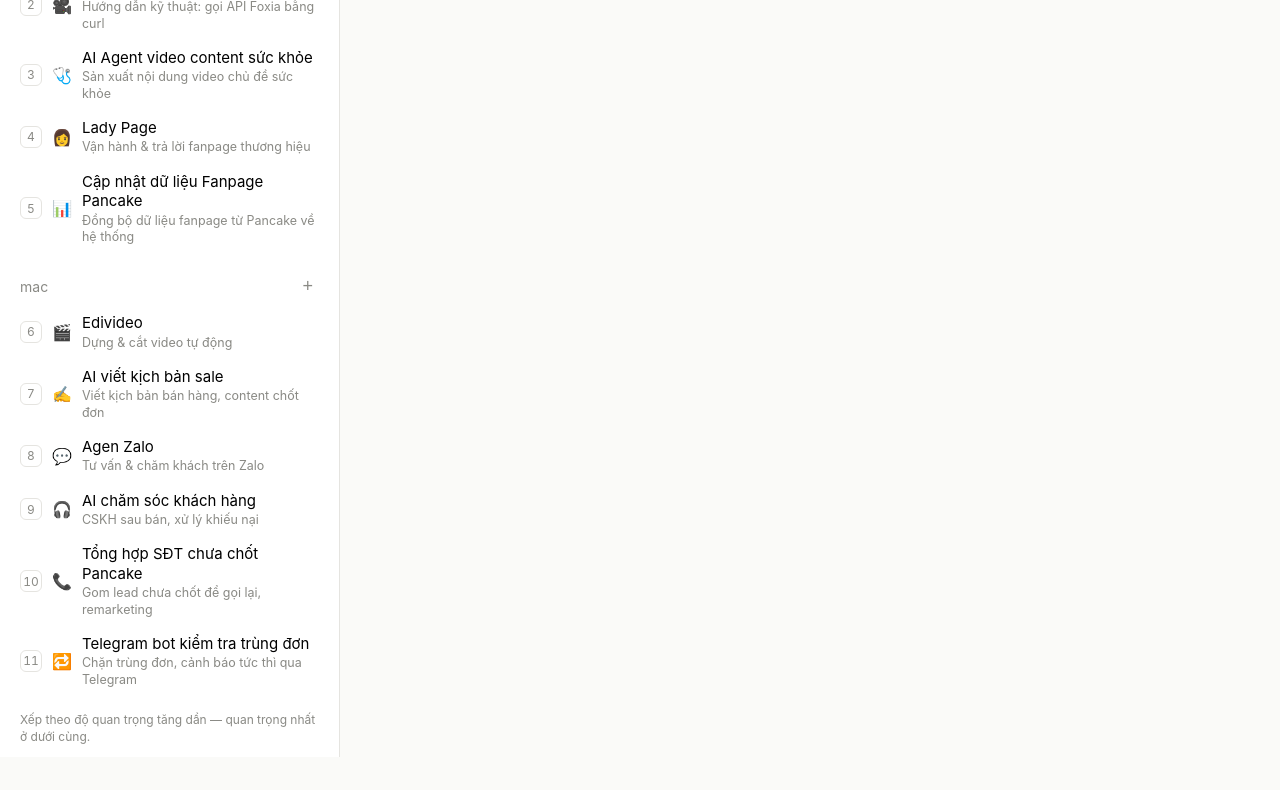
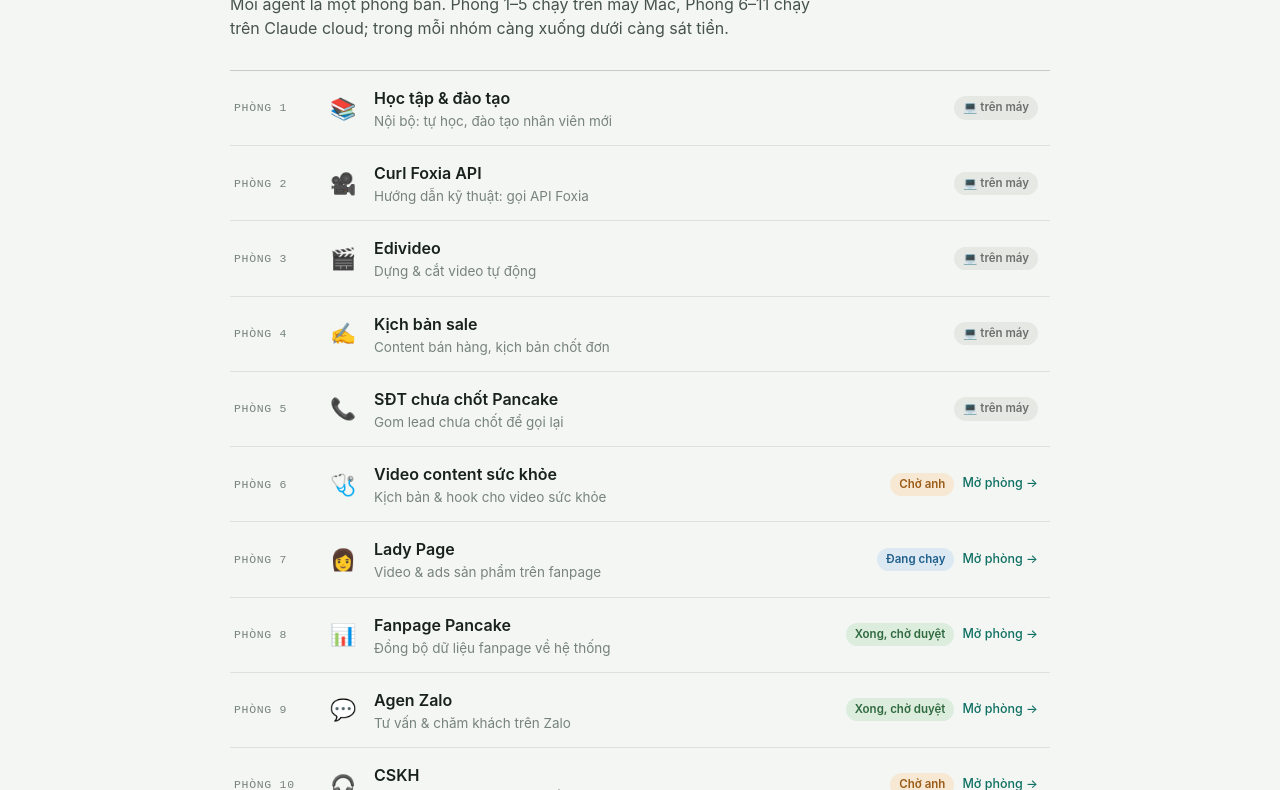
Before and after one commit to phamvanson19111993-cell/ai-agent-check-don, a plain HTML site: page index.html in a window 1280 px wide. Shown: the part 134-924 px from the top of the page. Before the commit the page ends 891 px from the top, so only its background shows below. Drawn offline with Linux system fonts and the light colour scheme.

Commit message:
Sổ 11 phòng AI: phòng máy Mac lên đầu, kèm trạng thái và link mở phòng (#2)
Phòng 1-5 chạy trên máy Mac, Phòng 6-11 trên Claude cloud; trong mỗi nhóm giữ thứ tự ưu tiên tăng dần. agents.js là nguồn dữ liệu duy nhất, số phòng tự chạy lại khi đổi thứ tự.

```diff
--- a/agents.js
+++ b/agents.js
@@ -1,25 +1,18 @@
-// Danh sách AI Agent — sắp xếp theo độ quan trọng TĂNG DẦN:
-// ít quan trọng ở trên, quan trọng nhất ở dưới cùng.
-window.AGENT_GROUPS = [
-  {
-    name: 'ai-agent-check-don',
-    agents: [
-      { icon: '📚', name: 'AI agent học tập và đào tạo',     role: 'Nội bộ: tự học, đào tạo nhân viên mới' },
-      { icon: '🎥', name: 'Video hướng dẫn curl Foxia API',  role: 'Hướng dẫn kỹ thuật: gọi API Foxia bằng curl' },
-      { icon: '🩺', name: 'AI Agent video content sức khỏe', role: 'Sản xuất nội dung video chủ đề sức khỏe' },
-      { icon: '👩', name: 'Lady Page',                        role: 'Vận hành & trả lời fanpage thương hiệu' },
-      { icon: '📊', name: 'Cập nhật dữ liệu Fanpage Pancake', role: 'Đồng bộ dữ liệu fanpage từ Pancake về hệ thống' }
-    ]
-  },
-  {
-    name: 'mac',
-    agents: [
-      { icon: '🎬', name: 'Edivideo',                         role: 'Dựng & cắt video tự động' },
-      { icon: '✍️', name: 'AI viết kịch bản sale',            role: 'Viết kịch bản bán hàng, content chốt đơn' },
-      { icon: '💬', name: 'Agen Zalo',                         role: 'Tư vấn & chăm khách trên Zalo' },
-      { icon: '🎧', name: 'AI chăm sóc khách hàng',           role: 'CSKH sau bán, xử lý khiếu nại' },
-      { icon: '📞', name: 'Tổng hợp SĐT chưa chốt Pancake',   role: 'Gom lead chưa chốt để gọi lại, remarketing' },
-      { icon: '🔁', name: 'Telegram bot kiểm tra trùng đơn',  role: 'Chặn trùng đơn, cảnh báo tức thì qua Telegram' }
-    ]
-  }
+// 11 phòng AI — nhóm chạy trên máy Mac xếp trước (Phòng 1–5),
+// nhóm chạy trên Claude cloud xếp sau (Phòng 6–11), trong mỗi nhóm giữ thứ tự ưu tiên tăng dần.
+// Đổi thứ tự = đổi vị trí trong mảng này, số phòng tự chạy lại.
+// where: 'mac' (chạy trên máy) | 'cloud' (mở được từ Claude)
+// status: 'wait' (chờ anh) | 'ready' (xong, chờ duyệt) | 'run' (đang chạy) | ''
+window.AGENTS = [
+  { icon: '📚', name: 'Học tập & đào tạo',      role: 'Nội bộ: tự học, đào tạo nhân viên mới',        where: 'mac' },
+  { icon: '🎥', name: 'Curl Foxia API',          role: 'Hướng dẫn kỹ thuật: gọi API Foxia',            where: 'mac' },
+  { icon: '🎬', name: 'Edivideo',                role: 'Dựng & cắt video tự động',                     where: 'mac' },
+  { icon: '✍️', name: 'Kịch bản sale',           role: 'Content bán hàng, kịch bản chốt đơn',          where: 'mac' },
+  { icon: '📞', name: 'SĐT chưa chốt Pancake',   role: 'Gom lead chưa chốt để gọi lại',                where: 'mac' },
+  { icon: '🩺', name: 'Video content sức khỏe',  role: 'Kịch bản & hook cho video sức khỏe',           where: 'cloud', status: 'wait',  session: 'session_01NdQBctgvkQShj1xcjPDnET' },
+  { icon: '👩', name: 'Lady Page',               role: 'Video & ads sản phẩm trên fanpage',            where: 'cloud', status: 'run',   session: 'session_01NKVuC993sRBvHy3My1qzVp' },
+  { icon: '📊', name: 'Fanpage Pancake',         role: 'Đồng bộ dữ liệu fanpage về hệ thống',          where: 'cloud', status: 'ready', session: 'session_01S4GidnKgEJhxx4eWvT9Kx3' },
+  { icon: '💬', name: 'Agen Zalo',               role: 'Tư vấn & chăm khách trên Zalo',                where: 'cloud', status: 'ready', session: 'session_019kdZ7RZ4TytuPHKkn5uBFk' },
+  { icon: '🎧', name: 'CSKH',                    role: 'Chăm sóc sau bán, xử lý khiếu nại',            where: 'cloud', status: 'wait',  session: 'session_0181dYS4ZhTFf6rMjhxWg23c' },
+  { icon: '🔁', name: 'Check trùng đơn',         role: 'Bot Telegram chặn trùng đơn, cảnh báo ngay',   where: 'cloud', status: 'ready', session: 'session_01Kf9BfAZLiJ2CychW21bTn2' }
 ];
--- a/app.js
+++ b/app.js
@@ -1,31 +1,26 @@
-// Render danh sách agent: số thứ tự chạy liên tục qua các nhóm, kèm icon vai trò.
+// Render sổ phòng: đánh số Phòng 1 → Phòng N từ trên xuống.
 (function () {
+  var LABEL = { wait: 'Chờ anh', ready: 'Xong, chờ duyệt', run: 'Đang chạy' };
   var list = document.getElementById('agent-list');
-  var index = 0;
 
-  window.AGENT_GROUPS.forEach(function (group, gi) {
-    if (gi > 0) {
-      var head = document.createElement('div');
-      head.className = 'group-head';
-      head.innerHTML = '<span>' + group.name + '</span><button class="icon-btn" title="Thêm vào ' + group.name + '">+</button>';
-      list.appendChild(head);
-    }
+  window.AGENTS.forEach(function (agent, i) {
+    var row = document.createElement('div');
+    row.className = 'room';
 
-    group.agents.forEach(function (agent) {
-      index += 1;
-      var row = document.createElement('button');
-      row.className = 'agent-row';
-      row.type = 'button';
-      row.innerHTML =
-        '<span class="num">' + index + '</span>' +
-        '<span class="role-icon" aria-hidden="true">' + agent.icon + '</span>' +
-        '<span class="text"><span class="name">' + agent.name + '</span>' +
-        '<span class="role">' + agent.role + '</span></span>';
-      row.addEventListener('click', function () {
-        list.querySelectorAll('.agent-row.active').forEach(function (el) { el.classList.remove('active'); });
-        row.classList.add('active');
-      });
-      list.appendChild(row);
-    });
+    var link = agent.session
+      ? '<a class="open" href="https://claude.ai/code/' + agent.session + '">Mở phòng →</a>'
+      : '';
+    var pill = agent.status
+      ? '<span class="pill ' + agent.status + '">' + LABEL[agent.status] + '</span>'
+      : '<span class="pill local">💻 trên máy</span>';
+
+    row.innerHTML =
+      '<span class="rank">Phòng ' + (i + 1) + '</span>' +
+      '<span class="glyph" aria-hidden="true">' + agent.icon + '</span>' +
+      '<span class="body"><span class="name">' + agent.name + '</span>' +
+      '<span class="role">' + agent.role + '</span></span>' +
+      '<span class="meta">' + pill + link + '</span>';
+
+    list.appendChild(row);
   });
 })();
--- a/index.html
+++ b/index.html
@@ -3,18 +3,19 @@
 <head>
   <meta charset="utf-8">
   <meta name="viewport" content="width=device-width, initial-scale=1">
-  <title>AI Agent — danh sách đánh số</title>
+  <title>Sơ đồ 11 phòng AI</title>
   <link rel="stylesheet" href="styles.css">
 </head>
 <body>
-  <aside class="sidebar">
-    <header class="sidebar-head">
-      <span class="workspace">ai-agent-check-don</span>
-      <button class="icon-btn" title="Thêm agent">+</button>
+  <main class="wrap">
+    <header>
+      <p class="eyebrow">ai-agent-check-don</p>
+      <h1>Sơ đồ 11 phòng AI</h1>
+      <p class="lede">Mỗi agent là một phòng ban.
+        Phòng 1–5 chạy trên máy Mac, Phòng 6–11 chạy trên Claude cloud; trong mỗi nhóm càng xuống dưới càng sát tiền.</p>
     </header>
-    <nav id="agent-list" class="agent-list"></nav>
-    <p class="legend">Xếp theo độ quan trọng tăng dần — quan trọng nhất ở dưới cùng.</p>
-  </aside>
+    <div id="agent-list" class="ledger"></div>
+  </main>
 
   <script src="agents.js"></script>
   <script src="app.js"></script>
--- a/styles.css
+++ b/styles.css
@@ -1,95 +1,137 @@
 :root {
-  --bg: #ffffff;
-  --fg: #1f1f1f;
-  --muted: #8a8a85;
-  --hover: #f2f1ee;
-  --active: #e9e8e4;
-  --line: #e5e4e0;
+  --ground: #f4f6f3;
+  --surface: #ffffff;
+  --ink: #18211d;
+  --ink-2: #47534d;
+  --muted: #77837c;
+  --line: #dde1db;
+  --line-strong: #c6ccc4;
+  --accent: #0e6f62;
+  --wait: #9a5b16;   --wait-soft: #f7e8d4;
+  --ready: #2f6a3f;  --ready-soft: #dcecdd;
+  --run: #1f5f8b;    --run-soft: #dce9f3;
+  --idle: #6b706c;   --idle-soft: #e6e8e4;
+}
+
+@media (prefers-color-scheme: dark) {
+  :root:not([data-theme="light"]) {
+    --ground: #111512;
+    --surface: #181d1a;
+    --ink: #eaefe9;
+    --ink-2: #b5bfb8;
+    --muted: #8b968e;
+    --line: #2a322d;
+    --line-strong: #3a443d;
+    --accent: #5fc6b2;
+    --wait: #e0a760;   --wait-soft: #33260f;
+    --ready: #82c48f;  --ready-soft: #182c1c;
+    --run: #78b6df;    --run-soft: #122735;
+    --idle: #96a09a;   --idle-soft: #232823;
+  }
 }
 
 * { box-sizing: border-box; }
 
 body {
   margin: 0;
-  background: #fafaf8;
-  color: var(--fg);
-  font-family: -apple-system, "Segoe UI", Roboto, "Helvetica Neue", Arial, sans-serif;
+  background: var(--ground);
+  color: var(--ink);
+  font-family: "Be Vietnam Pro", -apple-system, "Segoe UI", Roboto, sans-serif;
+  line-height: 1.5;
 }
 
-.sidebar {
-  width: 340px;
-  max-width: 100%;
-  min-height: 100vh;
-  padding: 12px 10px;
-  background: var(--bg);
-  border-right: 1px solid var(--line);
+.wrap {
+  max-width: 860px;
+  margin: 0 auto;
+  padding: 40px 20px 64px;
+  display: flex;
+  flex-direction: column;
+  gap: 30px;
 }
 
-.sidebar-head,
-.group-head {
-  display: flex;
-  align-items: center;
-  justify-content: space-between;
-  padding: 6px 10px;
+.eyebrow {
+  margin: 0;
+  font-size: 12px;
+  font-weight: 600;
+  letter-spacing: 0.14em;
+  text-transform: uppercase;
   color: var(--muted);
-  font-size: 14px;
+  font-family: ui-monospace, "JetBrains Mono", monospace;
 }
 
-.group-head { margin-top: 14px; }
-.workspace { color: var(--fg); font-weight: 500; }
+h1 {
+  font-family: Georgia, "Times New Roman", serif;
+  font-weight: 600;
+  font-size: clamp(28px, 6vw, 40px);
+  line-height: 1.15;
+  margin: 10px 0 0;
+  text-wrap: balance;
+}
 
-.icon-btn {
-  border: 0;
-  background: transparent;
+.lede { margin: 12px 0 0; max-width: 60ch; color: var(--ink-2); }
+
+.ledger { display: flex; flex-direction: column; border-top: 1px solid var(--line-strong); }
+
+.room {
+  display: grid;
+  grid-template-columns: 78px 34px minmax(0, 1fr) auto;
+  gap: 0 14px;
+  align-items: center;
+  padding: 15px 12px 15px 4px;
+  border-bottom: 1px solid var(--line);
+}
+.room:hover { background: var(--surface); }
+
+.rank {
+  font-family: ui-monospace, "JetBrains Mono", monospace;
+  font-size: 11.5px;
+  font-weight: 500;
+  letter-spacing: 0.06em;
+  text-transform: uppercase;
   color: var(--muted);
-  font-size: 18px;
-  line-height: 1;
-  padding: 4px 6px;
-  border-radius: 6px;
-  cursor: pointer;
-}
-.icon-btn:hover { background: var(--hover); color: var(--fg); }
-
-.agent-list { display: flex; flex-direction: column; }
-
-.agent-row {
-  display: flex;
-  align-items: center;
-  gap: 10px;
-  width: 100%;
-  padding: 8px 10px;
-  border: 0;
-  border-radius: 8px;
-  background: transparent;
-  font: inherit;
-  text-align: left;
-  cursor: pointer;
-}
-.agent-row:hover { background: var(--hover); }
-.agent-row.active { background: var(--active); }
-
-.num {
-  flex: none;
-  width: 22px;
-  height: 22px;
-  display: grid;
-  place-items: center;
-  border: 1px solid var(--line);
-  border-radius: 6px;
-  color: var(--muted);
-  font-size: 12px;
   font-variant-numeric: tabular-nums;
 }
 
-.role-icon { flex: none; font-size: 16px; line-height: 1; }
+.glyph { font-size: 21px; line-height: 1; text-align: center; }
 
-.text { display: flex; flex-direction: column; gap: 2px; min-width: 0; }
-.name { font-size: 15px; line-height: 1.3; }
-.role { color: var(--muted); font-size: 12.5px; line-height: 1.3; }
+.body { min-width: 0; display: flex; flex-direction: column; gap: 2px; }
+.name { font-weight: 600; }
+.role { color: var(--muted); font-size: 13.5px; line-height: 1.35; }
 
-.legend {
-  margin: 16px 10px 0;
-  color: var(--muted);
-  font-size: 12px;
-  line-height: 1.4;
+.meta { display: flex; align-items: center; gap: 8px; flex-wrap: wrap; justify-content: flex-end; }
+
+.pill {
+  font-size: 11.5px;
+  font-weight: 600;
+  padding: 3px 9px;
+  border-radius: 999px;
+  white-space: nowrap;
 }
+.pill.wait  { background: var(--wait-soft);  color: var(--wait); }
+.pill.ready { background: var(--ready-soft); color: var(--ready); }
+.pill.run   { background: var(--run-soft);   color: var(--run); }
+.pill.local { background: var(--idle-soft);  color: var(--idle); }
+
+.open {
+  font-size: 12.5px;
+  font-weight: 500;
+  color: var(--accent);
+  text-decoration: none;
+  border-bottom: 1px solid transparent;
+  white-space: nowrap;
+}
+.open:hover { border-bottom-color: var(--accent); }
+.open:focus-visible { outline: 2px solid var(--accent); outline-offset: 3px; }
+
+@media (max-width: 620px) {
+  .room {
+    grid-template-columns: 30px minmax(0, 1fr);
+    grid-template-areas: "rank rank" "glyph body" ". meta";
+    row-gap: 8px;
+    padding-left: 0;
+  }
+  .rank { grid-area: rank; }
+  .glyph { grid-area: glyph; text-align: left; }
+  .body { grid-area: body; }
+  .meta { grid-area: meta; justify-content: flex-start; }
+}
```
Also changed, not shown: README.md.
